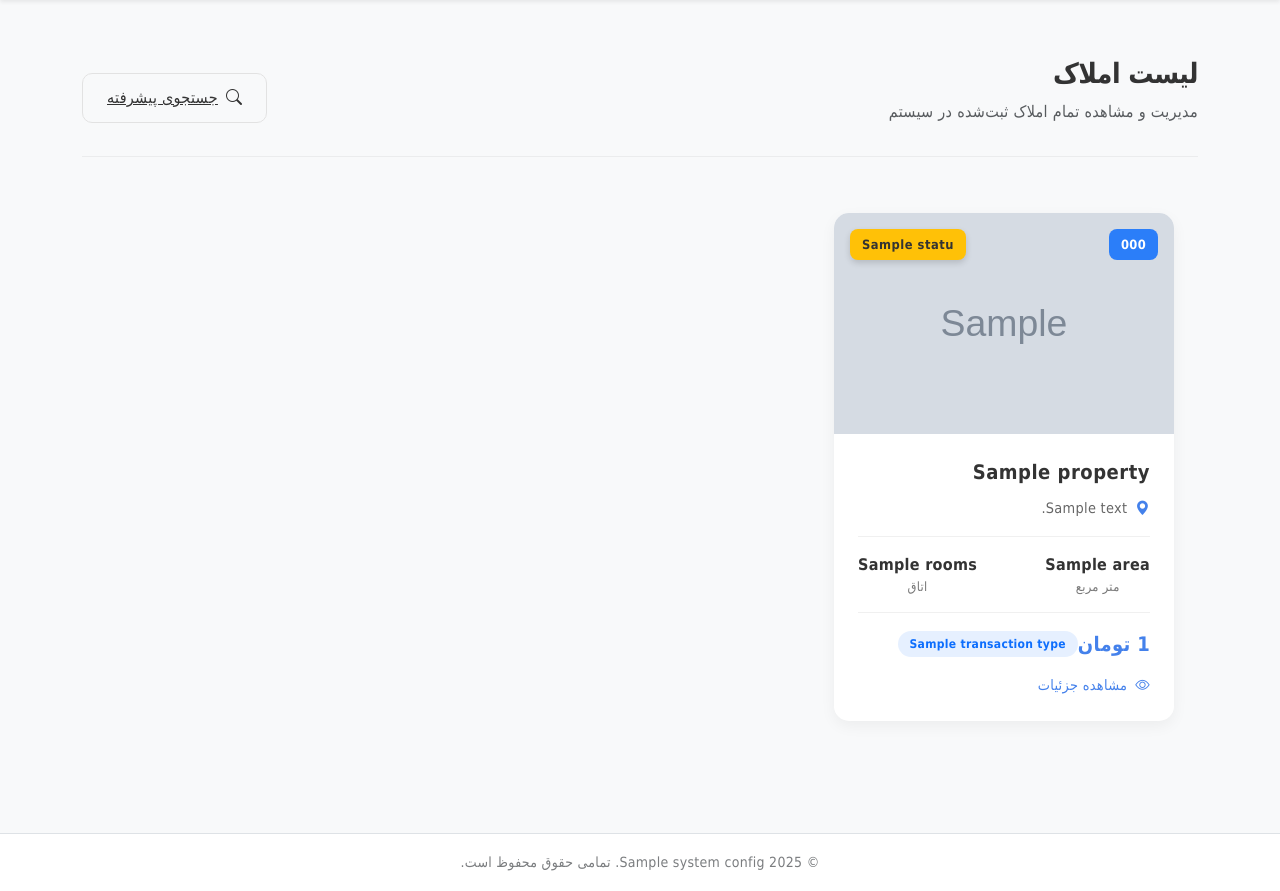
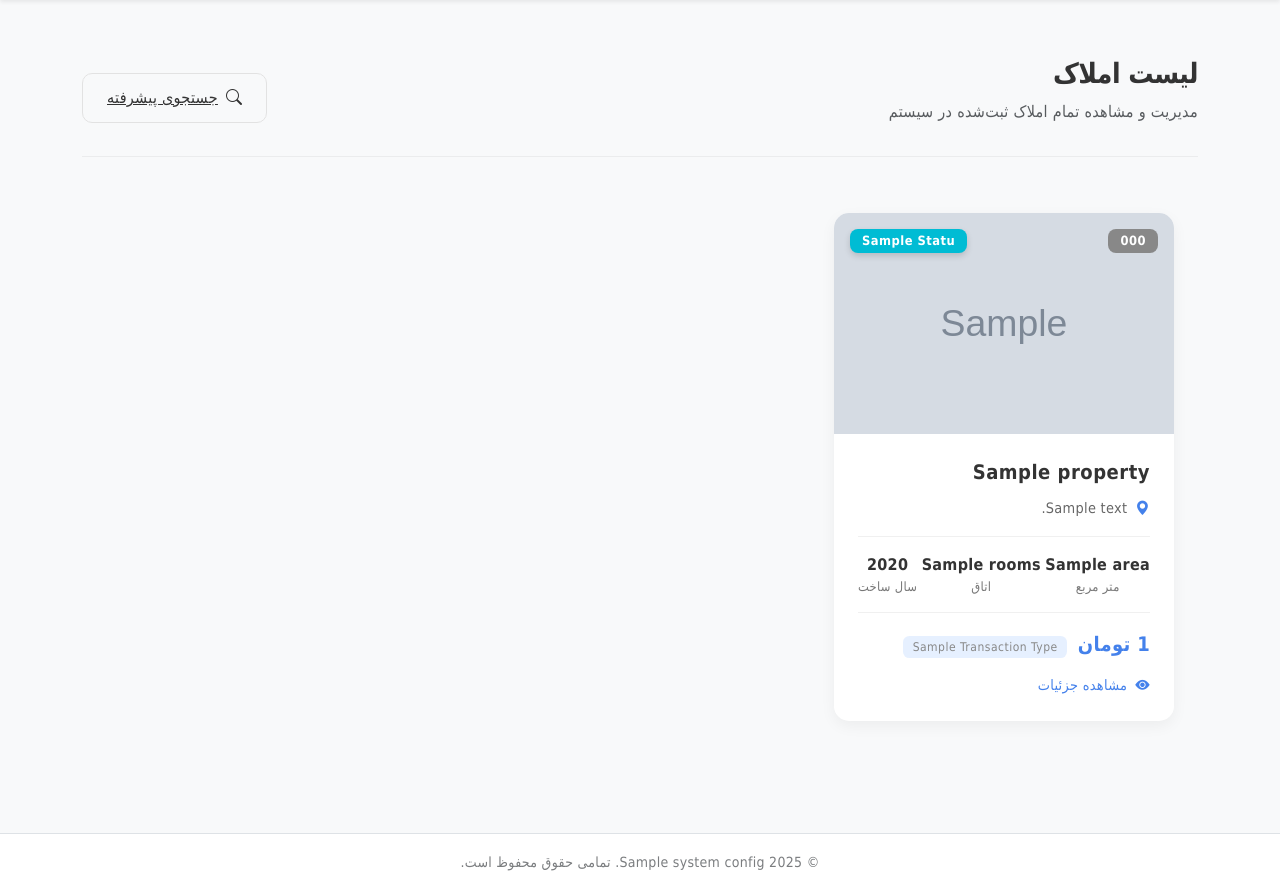
Before and after one commit to moha100h/RealEstateTrackerHiro, a Django app: template templates/properties/property_list.html in a window 1280 px wide. Shown: the part 76-967 px from the top of the page. Run offline with Django 4.2, Linux system fonts and the light colour scheme; the template is opened without the code that fills it: most values are stand-ins (such as "Sample title", 1, 10 or a date in 2020); grey boxes marked "Sample" are stand-in pictures; some libraries are stand-ins or nearby versions; some web fonts are replaced.

Commit message:
Enhance the look and feel of property listings on the website
Refactors property_list.html to improve UI with new styles, badges, and icons.

Replit-Commit-Author: Agent
Replit-Commit-Session-Id: b9cc3b9f-7fb6-4372-9892-ec45d4055544
Replit-Commit-Screenshot-Url: https://storage.googleapis.com/screenshot-production-us-central1/ee98ebf1-3405-4d24-827b-e2cf1f28edc9/515bc3cd-2dea-4c5d-9332-456bcbcc17cb.jpg

```diff
--- a/templates/properties/property_list.html
+++ b/templates/properties/property_list.html
@@ -211,6 +211,26 @@
         margin-top: 1rem;
     }
 
+    .property-link {
+        color: #4481eb;
+        font-weight: 500;
+        text-decoration: none;
+        display: flex;
+        align-items: center;
+        background: none;
+        border: none;
+        padding: 0;
+        cursor: pointer;
+    }
+
+    .property-link:hover {
+        color: #0d6efd;
+    }
+
+    .property-link i {
+        margin-left: 0.5rem;
+    }
+
     .property-link-btn {
         color: #4481eb;
         font-weight: 500;
@@ -308,6 +328,10 @@
         margin-left: 0.5rem;
         background-color: rgba(13, 110, 253, 0.1);
         color: #0d6efd;
+    }
+
+    .bg-primary-soft {
+        background-color: rgba(13, 110, 253, 0.1);
     }
 
     .price-wrapper {
@@ -562,111 +586,67 @@
                         {% elif system_config.default_property_image %}
                         <img src="{{ system_config.default_property_image.url }}" class="property-image" alt="{{ property.title }}">
                         {% else %}
-                        <div class="bg-light h-100 d-flex align-items-center justify-content-center">
-                            <i class="bi bi-building text-secondary" style="font-size: 3rem;"></i>
+                        <div class="bg-light d-flex align-items-center justify-content-center h-100">
+                            <i class="bi bi-building fs-1 text-muted"></i>
                         </div>
                         {% endif %}
 
                         <!-- کد ملک -->
-                        <span class="property-code">{{ property.property_code }}</span>
+                        <span class="badge bg-primary property-code">{{ property.property_code }}</span>
 
                         <!-- وضعیت ملک -->
-                        <span id="status-badge-{{ property.id }}" class="status-badge
-                            {% if property.status.name == 'موجود' %}bg-success
-                            {% elif property.status.name == 'فروخته شده' or property.status.name == 'اجاره داده شده' %}bg-danger
-                            {% elif property.status.name == 'رزرو شده' %}bg-primary
-                            {% elif property.status.name == 'در حال ساخت' %}bg-secondary
-                            {% elif property.status.name == 'آماده تحویل' %}bg-info
-                            {% else %}bg-warning{% endif %}">
+                        <span id="status-badge-{{ property.id }}" class="badge {% if property.status.name == 'موجود' %}bg-success{% elif property.status.name == 'فروخته شده' or property.status.name == 'اجاره داده شده' %}bg-danger{% elif property.status.name == 'رزرو شده' %}bg-primary{% elif property.status.name == 'در حال ساخت' %}bg-secondary{% else %}bg-info{% endif %} status-badge">
                             {{ property.status.name }}
                         </span>
-
-                        <!-- دکمه تغییر وضعیت برای مدیران -->
-                        {% if user.is_staff %}
-                        <button type="button"
-                                onclick="showStatusModal({{ property.id }}, '{{ property.title }}')"
-                                class="action-btn primary-action"
-                                style="position: absolute; bottom: 1rem; left: 1rem; z-index: 3; width: 36px; height: 36px;">
-                            <i class="bi bi-pencil-square"></i>
-                        </button>
-                        {% endif %}
-
-                        <!-- اورلی مشاهده جزئیات -->
-                        <div class="property-overlay">
-                            <a href="{% url 'properties:property_detail' property.slug %}" class="property-overlay-button">
-                                <i class="bi bi-eye me-1"></i>
-                                مشاهده جزئیات
-                            </a>
-                        </div>
                     </div>
 
                     <div class="property-content">
-                        <h5 class="property-title">{{ property.title }}</h5>
+                        <h3 class="property-title">{{ property.title }}</h3>
 
                         <div class="property-location">
                             <i class="bi bi-geo-alt-fill"></i>
-                            <span>{{ property.address|truncatechars:60 }}</span>
+                            <span>{{ property.address|truncatechars:50 }}</span>
                         </div>
 
                         <div class="property-meta">
-                            {% if property.area %}
                             <div class="meta-item">
-                                <span class="meta-value">{{ property.area }}</span>
+                                <span class="meta-value">{{ property.area|default:"0" }}</span>
                                 <span class="meta-label">متر مربع</span>
                             </div>
-                            {% endif %}
 
-                            {% if property.rooms %}
                             <div class="meta-item">
-                                <span class="meta-value">{{ property.rooms }}</span>
+                                <span class="meta-value">{{ property.rooms|default:"0" }}</span>
                                 <span class="meta-label">اتاق</span>
                             </div>
-                            {% endif %}
 
-                            {% if property.has_parking %}
                             <div class="meta-item">
-                                <span class="meta-value"><i class="bi bi-check-circle-fill text-success"></i></span>
-                                <span class="meta-label">پارکینگ</span>
+                                <span class="meta-value">{{ property.year_built|default:"--" }}</span>
+                                <span class="meta-label">سال ساخت</span>
                             </div>
-                            {% endif %}
-
-                            {% if property.has_elevator %}
-                            <div class="meta-item">
-                                <span class="meta-value"><i class="bi bi-check-circle-fill text-success"></i></span>
-                                <span class="meta-label">آسانسور</span>
-                            </div>
-                            {% endif %}
                         </div>
 
-                        <div class="price-wrapper">
-                            <div class="property-price">
-                                {% if property.total_price %}
-                                {{ property.total_price|intcomma }} تومان
-                                {% elif property.price_per_meter %}
-                                متری {{ property.price_per_meter|intcomma }} تومان
-                                {% endif %}
-                            </div>
-
+                        <div class="property-price">
+                            {% if property.total_price %}
+                            {{ property.total_price|intcomma }} تومان
+                            {% elif property.price_per_meter %}
+                            متری {{ property.price_per_meter|intcomma }} تومان
+                            {% endif %}
                             {% if property.transaction_type %}
-                            <span class="transaction-badge">{{ property.transaction_type.name }}</span>
+                            <span class="badge bg-primary-soft text-primary ms-1">{{ property.transaction_type.name }}</span>
                             {% endif %}
                         </div>
 
                         <div class="property-links">
-                            <a href="{% url 'properties:property_detail' property.slug %}" class="property-link-btn">
-                                <i class="bi bi-eye"></i>
+                            <a href="{% url 'properties:property_detail' property.slug %}" class="property-link">
+                                <i class="bi bi-eye-fill"></i>
                                 مشاهده جزئیات
                             </a>
 
                             {% if user.is_staff %}
-                            <div class="action-buttons">
-                                <a href="{% url 'properties:property_update' property.id %}" class="action-btn">
-                                    <i class="bi bi-pencil"></i>
-                                </a>
-                                <a href="{% url 'properties:property_delete' property.id %}" class="action-btn">
-                                    <i class="bi bi-trash"></i>
-                                </a>
-                            </div>
+                            <button type="button" class="property-link" onclick="showStatusModal({{ property.id }}, '{{ property.title }}')">
+                                <i class="bi bi-pencil-square"></i>
+                                تغییر وضعیت
+                            </button>
                             {% endif %}
                         </div>
                     </div>
```
